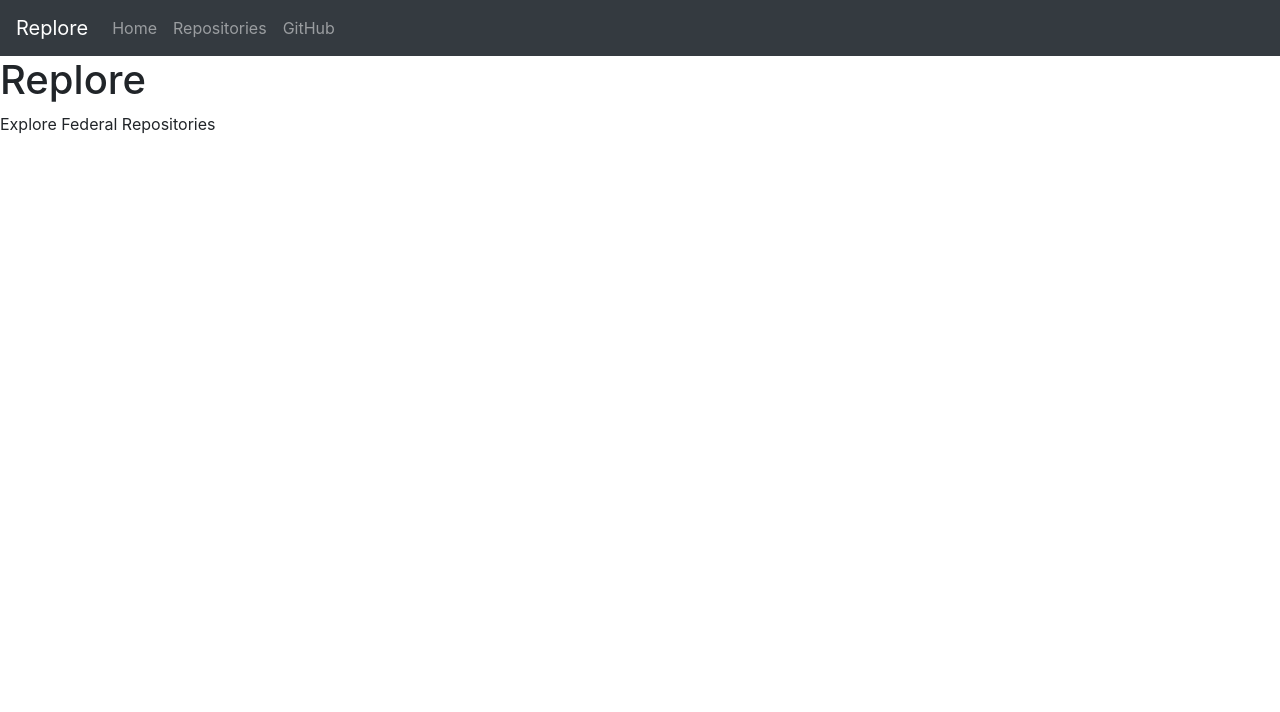
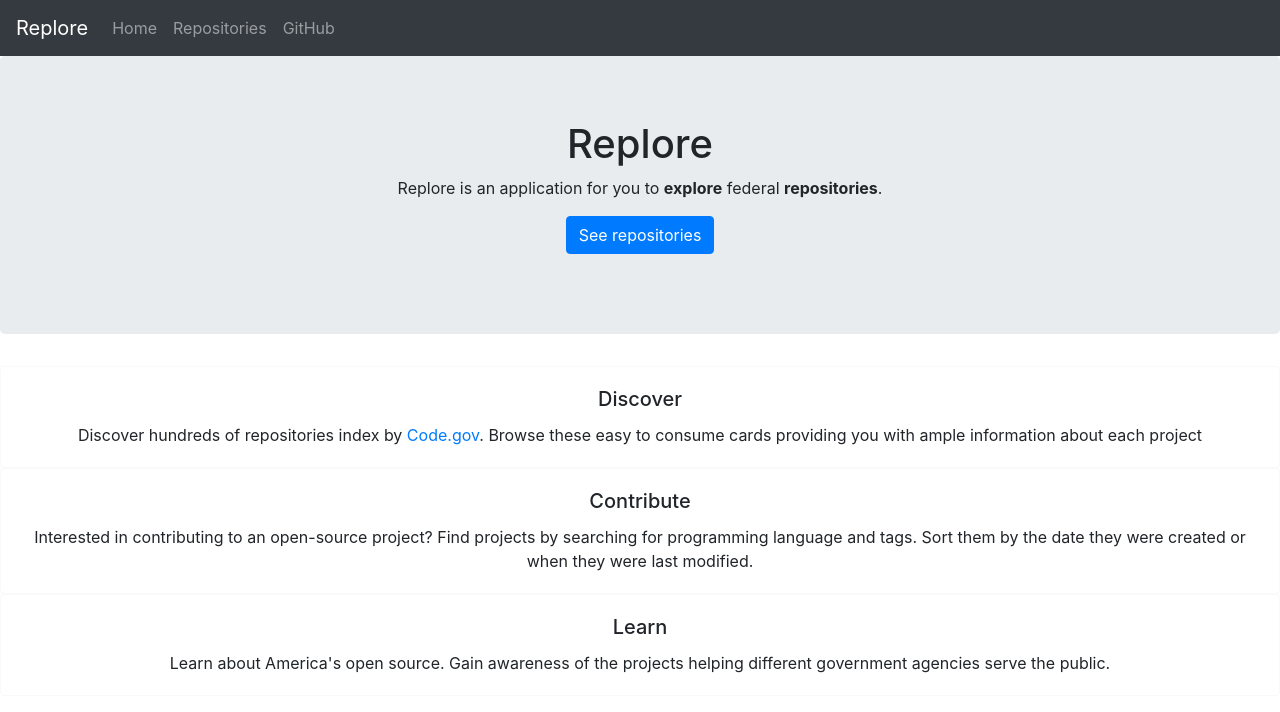
Before and after one commit to emtes/replore-app, a React (Create React App) app in the folder client/: page / in a window 1280 px wide. Shown: the top 712 px of the page. Built offline with nearby package versions, Linux system fonts and the light colour scheme.

Commit message:
add jumbotron, feature cards

```diff
--- a/client/src/components/Landing.jsx
+++ b/client/src/components/Landing.jsx
@@ -1,11 +1,65 @@
 import React from 'react';
+import Jumbotron from 'react-bootstrap/Jumbotron';
+import Button from 'react-bootstrap/Button';
+import Card from 'react-bootstrap/Card';
 
 function Landing() {
   return (
-    <main>
-      <h1>Replore</h1>
-      <p>Explore Federal Repositories</p>
-    </main>
+    <>
+      <Jumbotron>
+        <h1 className="text-center">Replore</h1>
+        <p className="text-center">
+          Replore is an application for you to
+          {' '}
+          <strong>explore</strong>
+          {' '}
+          federal
+          {' '}
+          <strong>repositories</strong>
+          .
+        </p>
+        <p className="text-center">
+          <Button variant="primary" href="/repos">
+            See repositories
+          </Button>
+        </p>
+      </Jumbotron>
+
+      <Card border="light">
+        <Card.Body>
+          <Card.Title className="text-center">Discover</Card.Title>
+          <Card.Text className="text-center">
+            Discover hundreds of repositories index by
+            {' '}
+            <a href="https://www.code.gov/">Code.gov</a>
+            .
+            Browse these easy to consume cards providing you with ample information about each
+            project
+          </Card.Text>
+        </Card.Body>
+      </Card>
+
+      <Card border="light">
+        <Card.Body>
+          <Card.Title className="text-center">Contribute</Card.Title>
+          <Card.Text className="text-center">
+            Interested in contributing to an open-source project? Find projects by searching for
+            programming language and tags. Sort them by the date they were created or when they were
+            last modified.
+          </Card.Text>
+        </Card.Body>
+      </Card>
+
+      <Card border="light">
+        <Card.Body>
+          <Card.Title className="text-center">Learn</Card.Title>
+          <Card.Text className="text-center">
+            Learn about America's open source. Gain awareness of the projects helping different
+            government agencies serve the public.
+          </Card.Text>
+        </Card.Body>
+      </Card>
+    </>
   );
 }
 
```
